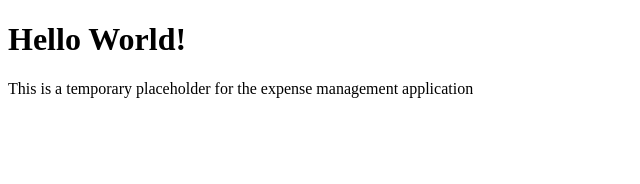
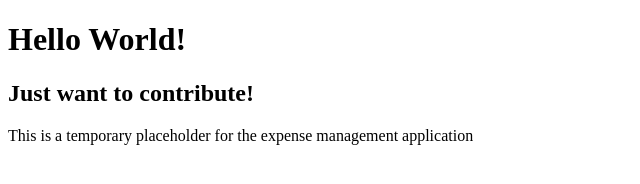
Before and after one commit to shubhcode92/fyle-manageexpenses-qa, a plain HTML site: page index.html in a window 1280 px wide. Shown: the whole page, without its empty margins (0-640 px from the left). Drawn offline with Linux system fonts and the light colour scheme.

Commit message:
Update index.html

```diff
--- a/index.html
+++ b/index.html
@@ -5,6 +5,7 @@
 </head>
 <body>
     <h1>Hello World!</h1>
+    <h2>Just want to contribute!</h2>
     <p>This is a temporary placeholder for the expense management application</p>
 </body>
 </html>
```
